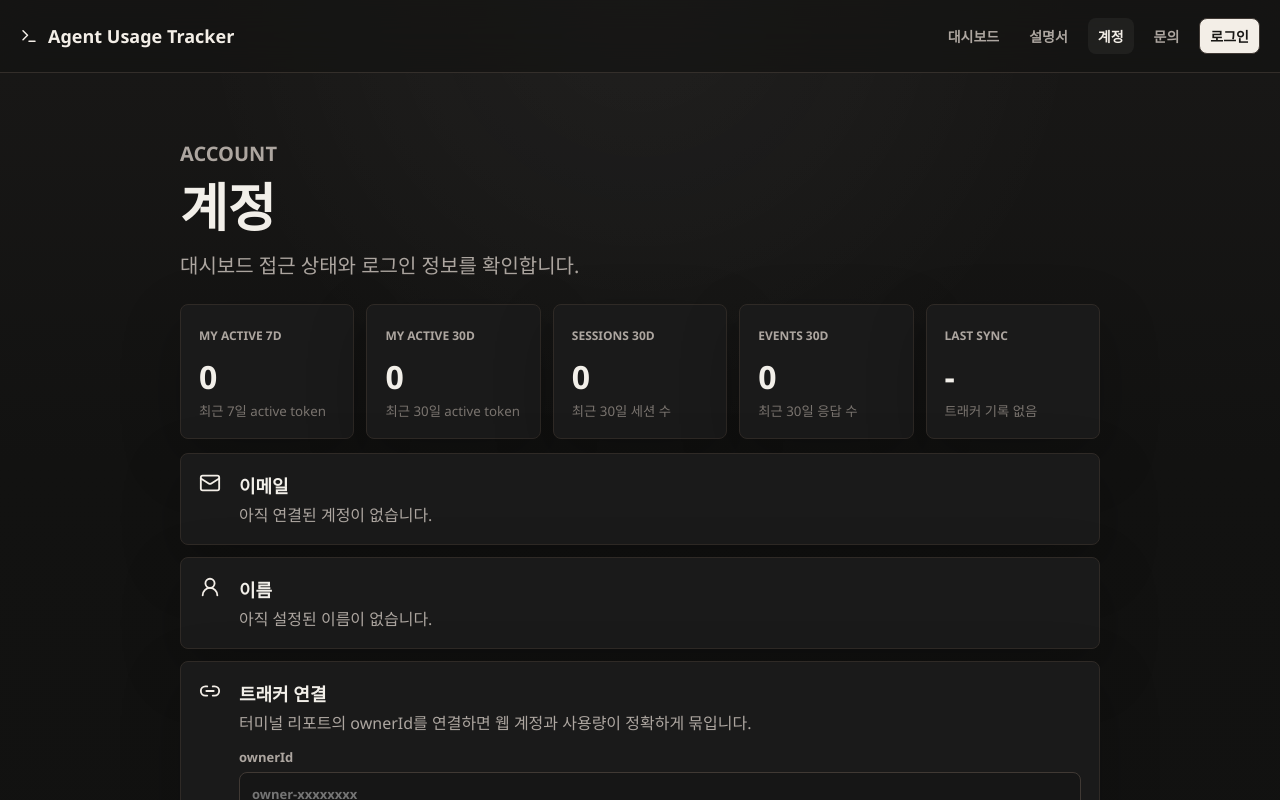
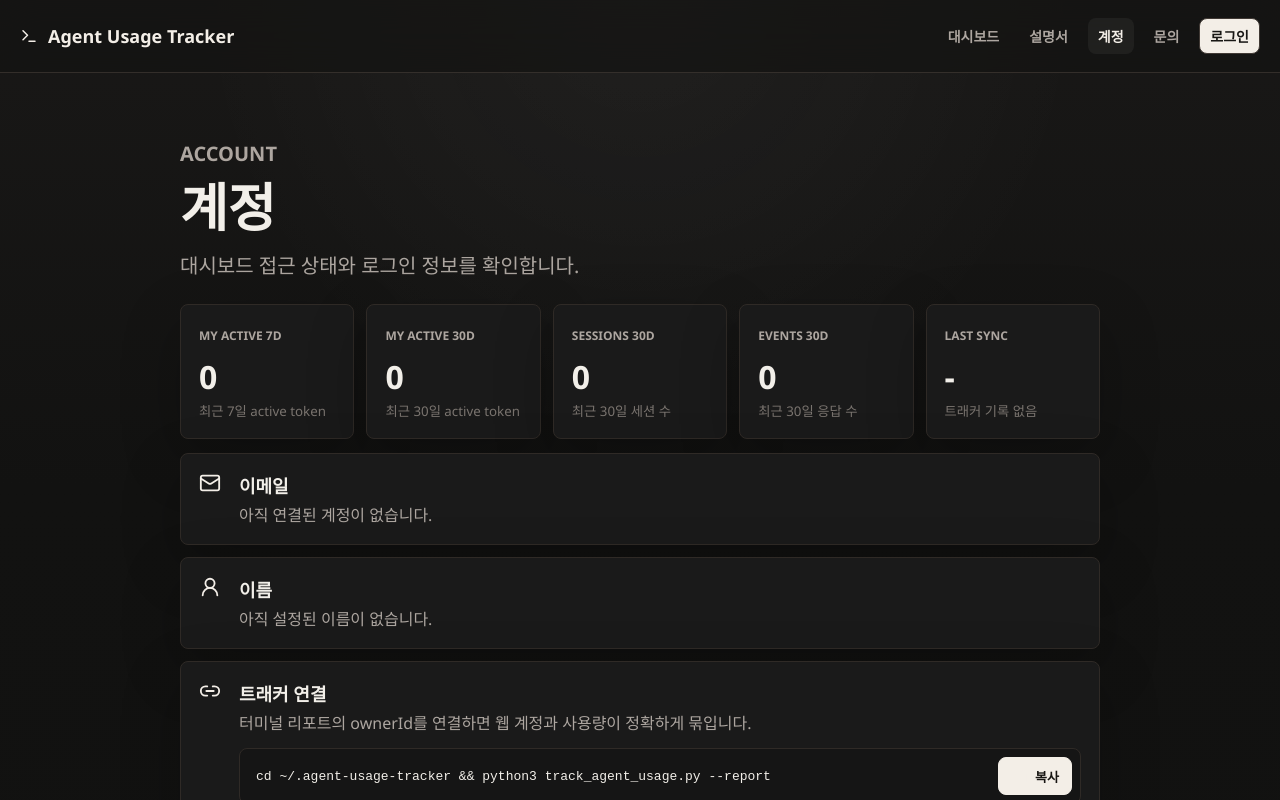
Before and after one commit to MisterKinn/Agent-Usage-Tracker, a Next.js app: page /account in a window 1280 px wide. Shown: the top 800 px of the page. Built offline with nearby package versions, Linux system fonts and the light colour scheme; no server answers.

Commit message:
Add report command to tracker link section

```diff
--- a/app/account/page.tsx
+++ b/app/account/page.tsx
@@ -485,6 +485,17 @@ export default function AccountPage() {
                             터미널 리포트의 ownerId를 연결하면 웹 계정과 사용량이
                             정확하게 묶입니다.
                         </p>
+                        <div className="copy-command" style={{ marginTop: 14 }}>
+                            <code>{reportCommand}</code>
+                            <button
+                                className={`copy-command-button${commandCopied ? " is-copied" : ""}`}
+                                type="button"
+                                onClick={copyReportCommand}
+                            >
+                                <Copy size={16} />
+                                {commandCopied ? "복사됨" : "복사"}
+                            </button>
+                        </div>
                         <form
                             className="auth-form"
                             style={{ marginTop: 14 }}
```
